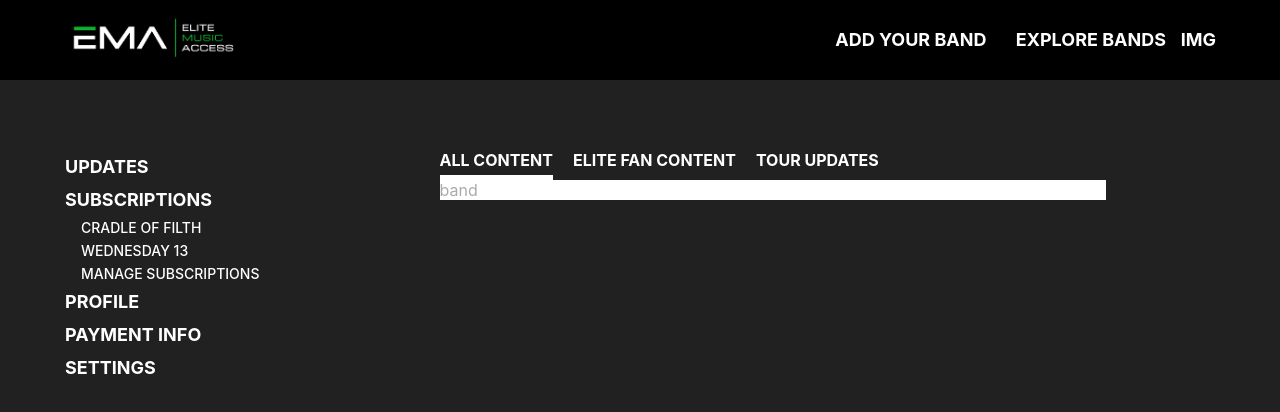
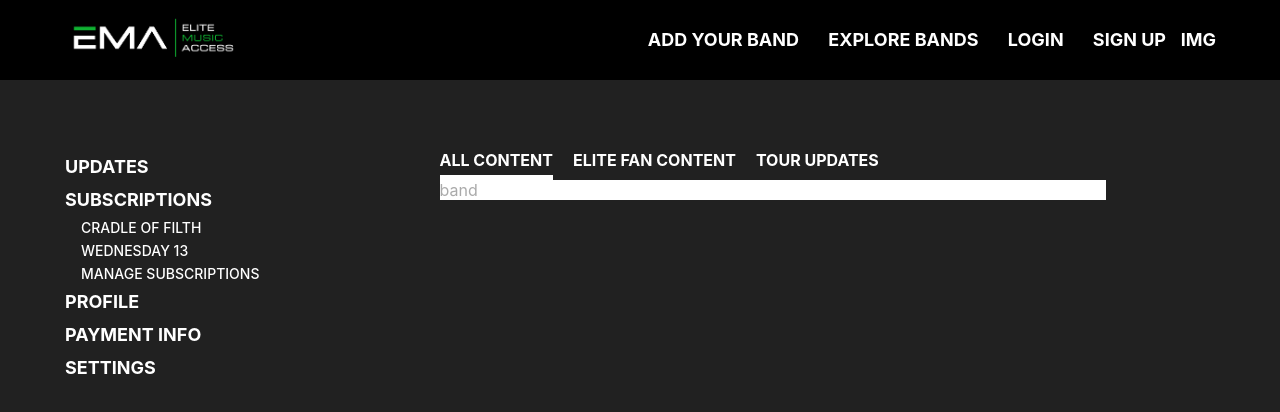
Before and after one commit to brandonbrown/emademos, a React (Create React App) app in the folder client/: page /band in a window 1280 px wide. Shown: the top 412 px of the page. Built offline with nearby package versions, Linux system fonts and the light colour scheme; a web font is replaced by a local one.

Commit message:
add login and signup to demo header

```diff
--- a/client/src/PrimaryHeader.js
+++ b/client/src/PrimaryHeader.js
@@ -16,6 +16,8 @@
               </li>
               <li><a href="#">Add Your Band</a></li>
               <li><Link to="/explore">Explore Bands</Link></li>
+              <li><Link to="/login">Login</Link></li>
+              <li><Link to="/register">Sign Up</Link></li>
               <li><Link to="/dashboard" className="avatar">IMG</Link>
                   <ul>
                       <ul>
```
